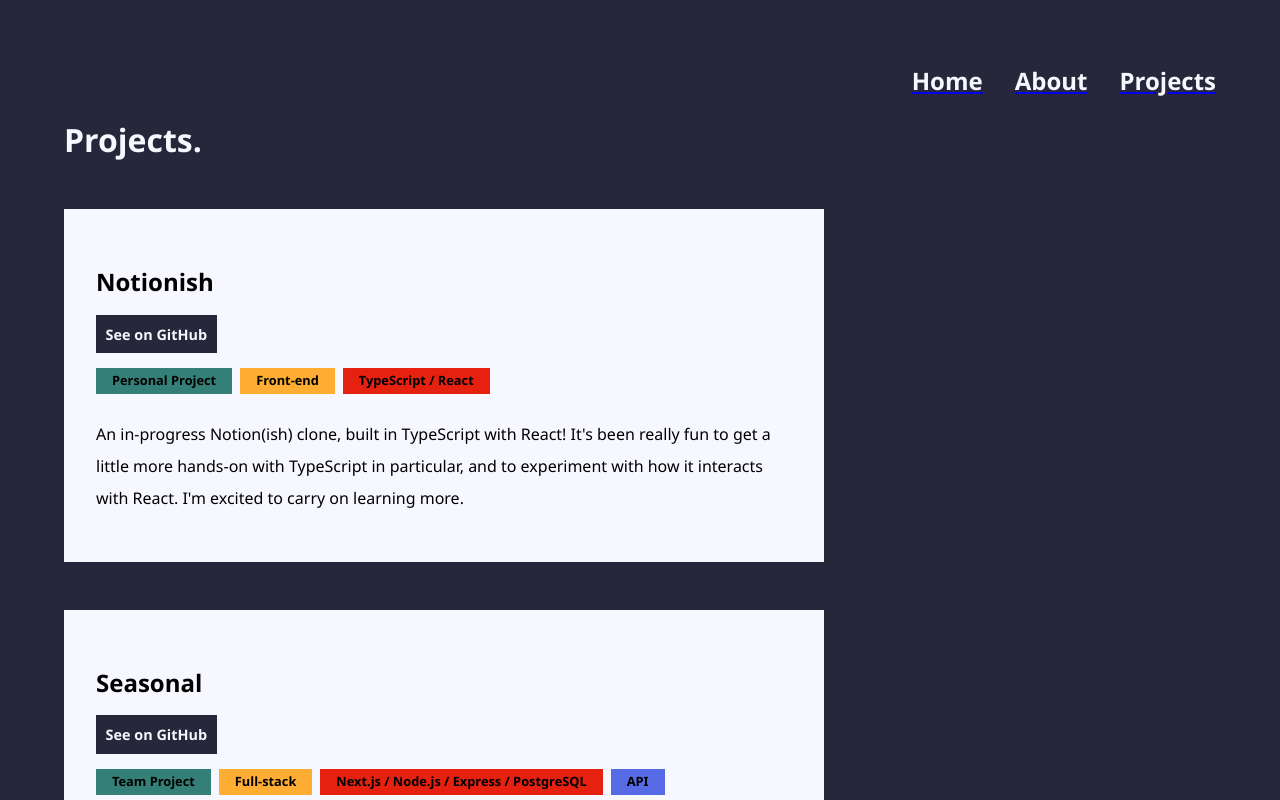
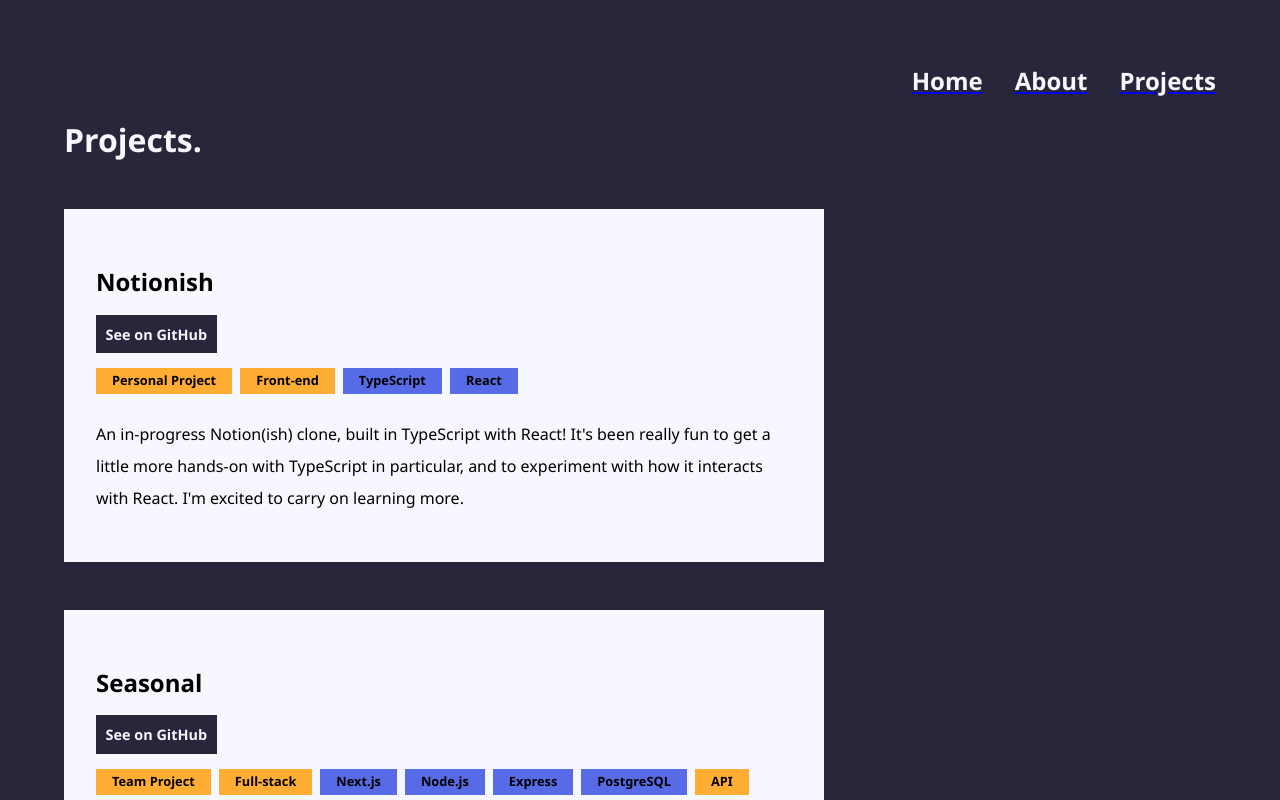
Before and after one commit to madisonlowe/madisonlowe.github.io, a Next.js app: page /projects in a window 1280 px wide. Shown: the top 800 px of the page. Built offline with nearby package versions, Linux system fonts and the light colour scheme.

Commit message:
Temporary CSS changes for lis.

```diff
--- a/components/ProjectCard.js
+++ b/components/ProjectCard.js
@@ -11,7 +11,7 @@ export default function ProjectCard({ title, desc, link, linktext, tags }) {
         {tags.map((tag) => {
           return typeof tag === "object" ? (
             Object.values(tag).map((value) => (
-              <li className={styles.tagsLi}>{value}</li>
+              <li className={styles.tagsLiObj}>{value}</li>
             ))
           ) : (
             <li className={styles.tagsLi}>{tag}</li>
--- a/data.js
+++ b/data.js
@@ -6,21 +6,12 @@ Team Project
 Pair Programming
 Personal Project
 
-
 STACK
 Full-stack
 Front-end
 Back-end
 
-LANGUAGES
-HTML
-CSS
-JavaScript
-React
-Next.js
-Node.js
-Express
-PostgreSQL
+TECHNOLOGIES
 
 EXTRAS
 Hackathon
@@ -34,7 +25,7 @@ export const projects = [
     desc: "An in-progress Notion(ish) clone, built in TypeScript with React! It's been really fun to get a little more hands-on with TypeScript in particular, and to experiment with how it interacts with React. I'm excited to carry on learning more.",
     link: "https://github.com/madisonlowe/notionish",
     linktext: "See on GitHub",
-    tags: ["Personal Project", "Front-end", "TypeScript / React"],
+    tags: ["Personal Project", "Front-end", ["TypeScript", "React"]],
   },
   {
     title: "Seasonal",
@@ -44,7 +35,7 @@ export const projects = [
     tags: [
       "Team Project",
       "Full-stack",
-      "Next.js / Node.js / Express / PostgreSQL",
+      ["Next.js", "Node.js", "Express", "PostgreSQL"],
       "API",
     ],
   },
@@ -70,7 +61,7 @@ export const projects = [
     tags: [
       "Team Project",
       "Full-stack",
-      "React / Node.js / Express / PostgreSQL",
+      ["React", "Node.js", "Express", "PostgreSQL"],
       "API",
     ],
   },
@@ -79,7 +70,7 @@ export const projects = [
     desc: "The second version of my personal website, rebuilt in React. Rebuilding my website provided me with an opportunity to get some more experience working with React, which I didn't have a lot of experience with at the time. It was really fun to work with, though routing and deployment to GitHub provided their own challenges and drawbacks, which is how I ended up rebuilding the site again in Next.js (which is what you're reading now)!",
     link: "https://github.com/madisonlowe/mySiteReact",
     linktext: "See on GitHub",
-    tags: ["Personal Project", "Front-end", "React / CSS"],
+    tags: ["Personal Project", "Front-end", ["React", "CSS"]],
   },
   {
     title: "To Do List",
@@ -93,14 +84,14 @@ export const projects = [
     desc: "The first version of my personal website, built in vanilla JavaScript. Primarily, this project provided an opportunity to practice working through UX/UI design cycles and get some experience with the fundamentals. The process of designing my website according to a given brief is documented further on GitHub.",
     link: "https://github.com/madisonlowe/mySiteVanilla",
     linktext: "See on GitHub",
-    tags: ["Personal Project", "Front-end", "HTML / CSS / JavaScript"],
+    tags: ["Personal Project", "Front-end", ["HTML", "CSS", "JavaScript"]],
   },
   {
     title: "Rock, Paper, Scissors!",
     desc: "The first game I ever built in JavaScript! A small browser game with light and dark mode toggle. I built the first version of this game in my first week working with JavaScript, and continued to improve it and add to it as a way to practice HTML, CSS and JavaScript earlier in my learning journey.",
     link: "https://github.com/madisonlowe/RPS",
     linktext: "See on GitHub",
-    tags: ["Personal Project", "Front-end", "HTML / CSS / JavaScript"],
+    tags: ["Personal Project", "Front-end", ["HTML", "CSS", "JavaScript"]],
   },
   {
     title: "100 Days",
@@ -129,7 +120,7 @@ export const projects = [
     tags: [
       "Personal Project",
       "Front-end",
-      "HTML, CSS and JavaScript",
+      ["HTML", "CSS", "JavaScript"],
       "Certification",
     ],
   },
--- a/styles/ProjectCard.module.css
+++ b/styles/ProjectCard.module.css
@@ -31,7 +31,7 @@
 
 .tagsLi {
   padding: 0 1rem;
-  background: darkseagreen;
+  background: var(--accent-two);
   line-height: 200%;
   margin: 0.5rem;
   margin-left: 0;
@@ -39,7 +39,17 @@
   font-weight: bold;
 }
 
-.tagsUl > li:nth-child(1) {
+.tagsLiObj {
+  padding: 0 1rem;
+  background: var(--accent-four);
+  line-height: 200%;
+  margin: 0.5rem;
+  margin-left: 0;
+  font-size: 0.8rem;
+  font-weight: bold;
+}
+
+/* .tagsUl > li:nth-child(1) {
   background: var(--accent-one);
 }
 
@@ -53,7 +63,7 @@
 
 .tagsUl > li:nth-child(4) {
   background: var(--accent-four);
-}
+} */
 
 .description {
   line-height: 200%;
```
